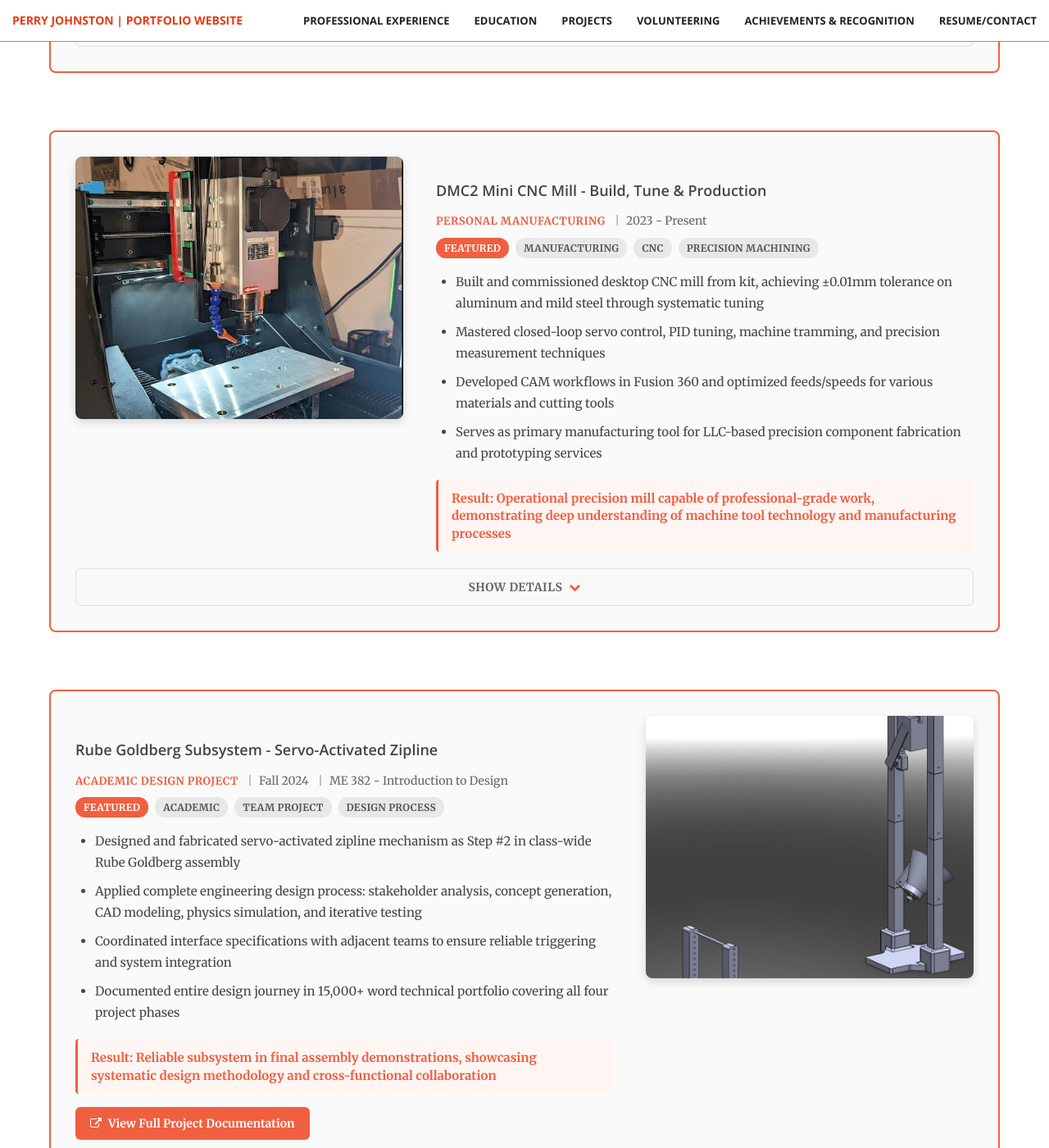
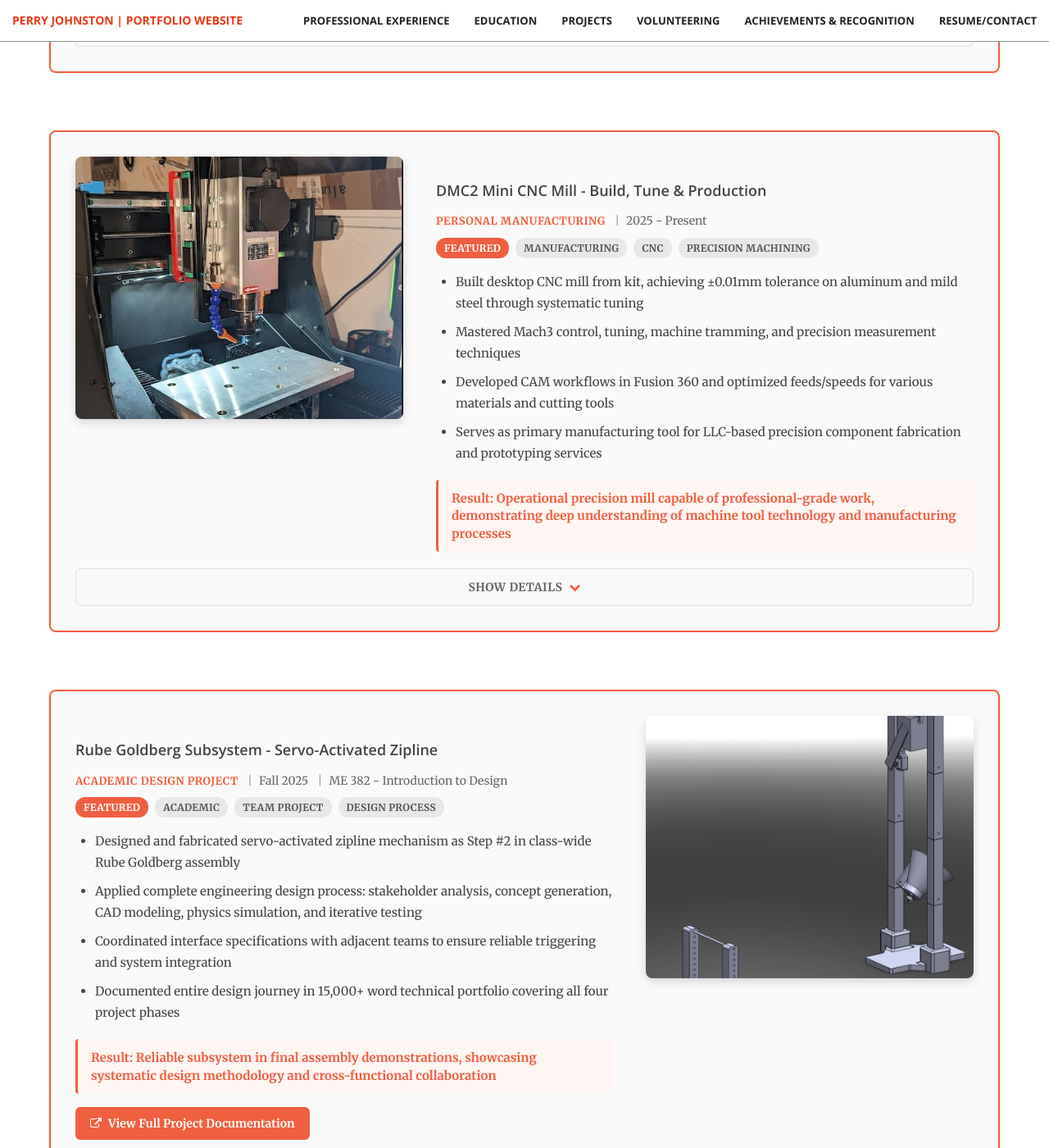
Before and after one commit to perryismyname/perryismyname.github.io, a Jekyll site: the page built from projects/index.html, in a window 1280 px wide and 1400 px high, scrolled down 1062 px. Shown: the whole window at 82% size. Built offline with Jekyll 4.4.1, drawn with Linux system fonts in a browser that asks for light colours.

Commit message:
Update index.html
partial update

```diff
--- a/projects/index.html
+++ b/projects/index.html
@@ -39,7 +39,7 @@
 </ul>
 
 <h4>Current Status</h4>
-<p>Project is ongoing through Winter and Spring 2026 terms. Specific components, test results, and final deliverables will be added as work progresses. Anticipated focus areas include battery enclosure manufacturing, powertrain cooling system fabrication, and high-voltage wiring harness assembly.</p>
+<p>Project is ongoing through Winter and Spring 2026 terms. Specific components, test results, and final deliverables will be added as work progresses.</p>
 {% endcapture %}
 
 {% capture gfr_tags %}
@@ -143,11 +143,11 @@
   image_right=true
   title="DMC2 Mini CNC Mill - Build, Tune & Production"
   category="Personal Manufacturing"
-  date="2023 - Present"
+  date="2025 - Present"
   image="/img/projects/cnc-mill.jpg"
   tags=cnc_tags
-  bullet1="Built and commissioned desktop CNC mill from kit, achieving ±0.01mm tolerance on aluminum and mild steel through systematic tuning"
-  bullet2="Mastered closed-loop servo control, PID tuning, machine tramming, and precision measurement techniques"
+  bullet1="Built desktop CNC mill from kit, achieving ±0.01mm tolerance on aluminum and mild steel through systematic tuning"
+  bullet2="Mastered Mach3 control, tuning, machine tramming, and precision measurement techniques"
   bullet3="Developed CAM workflows in Fusion 360 and optimized feeds/speeds for various materials and cutting tools"
   bullet4="Serves as primary manufacturing tool for LLC-based precision component fabrication and prototyping services"
   outcome="Operational precision mill capable of professional-grade work, demonstrating deep understanding of machine tool technology and manufacturing processes"
@@ -184,13 +184,6 @@
 
 <p><strong>Phase 4 - Testing, Evaluation & Reflection:</strong> Collected quantitative performance data across multiple test runs. Analyzed failure modes and success rates. Gathered peer feedback and expert evaluation. Documented lessons learned and provided specific recommendations for future design improvements.</p>
 
-<h4>Technical Challenges & Solutions</h4>
-<p><strong>Timing Consistency:</strong> Initial tests showed high variability in basket travel time due to friction inconsistencies. Solution: Added Teflon washers to zipline contact points and implemented consistent basket loading procedure.</p>
-
-<p><strong>Trigger Reliability:</strong> Ball occasionally missed input cone due to positional variation from previous subsystem. Solution: Enlarged cone opening and added alignment guides to increase capture tolerance.</p>
-
-<p><strong>System Integration:</strong> Coordinating with adjacent teams required careful dimensional control and communication. Solution: Established interface control documents specifying input/output positions, trigger forces, and timing windows.</p>
-
 <h4>Skills Developed</h4>
 <ul>
   <li>Structured engineering design methodology from problem definition through validation</li>
@@ -219,7 +212,7 @@
   featured=true
   title="Rube Goldberg Subsystem - Servo-Activated Zipline"
   category="Academic Design Project"
-  date="Fall 2024"
+  date="Fall 2025"
   team="ME 382 - Introduction to Design"
   image="/img/projects/rube-goldberg.jpg"
   tags=rube_tags
```
Also changed, not shown: other parts of projects/index.html (+3 -3 lines).
